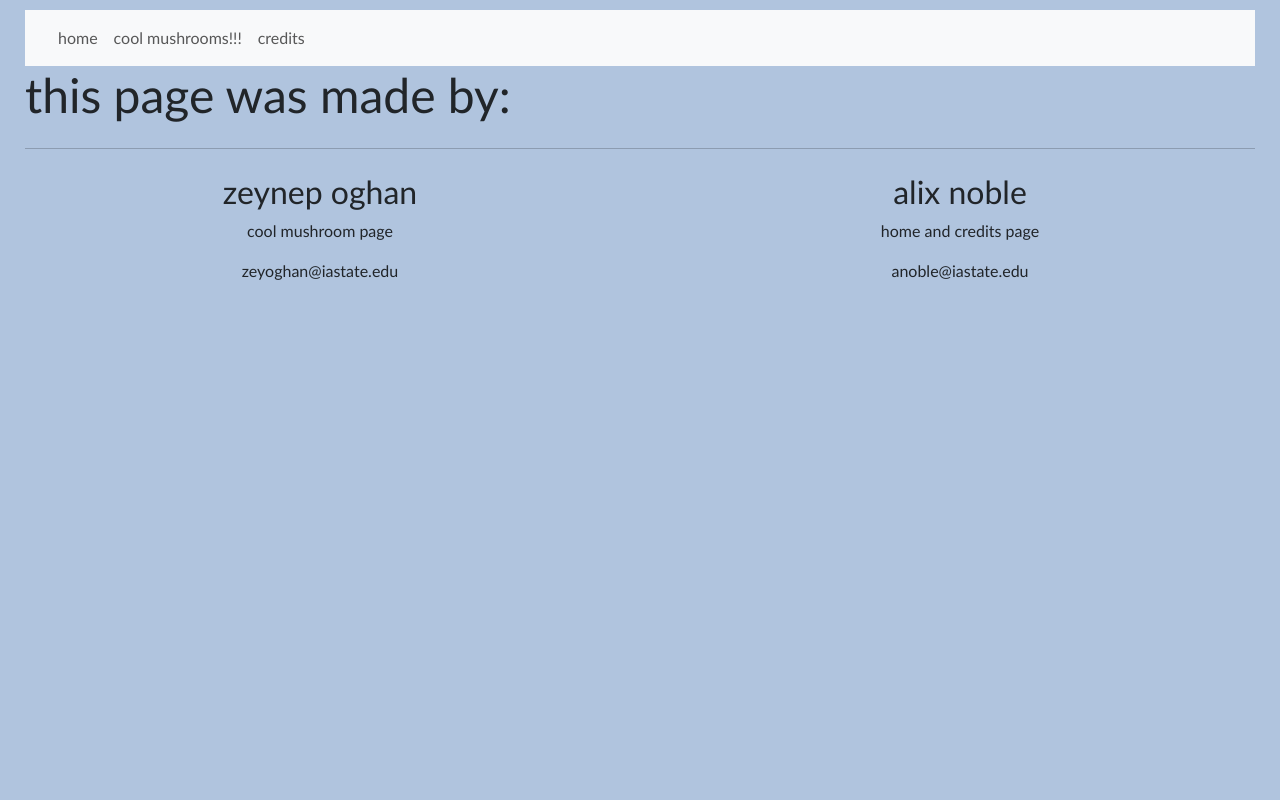
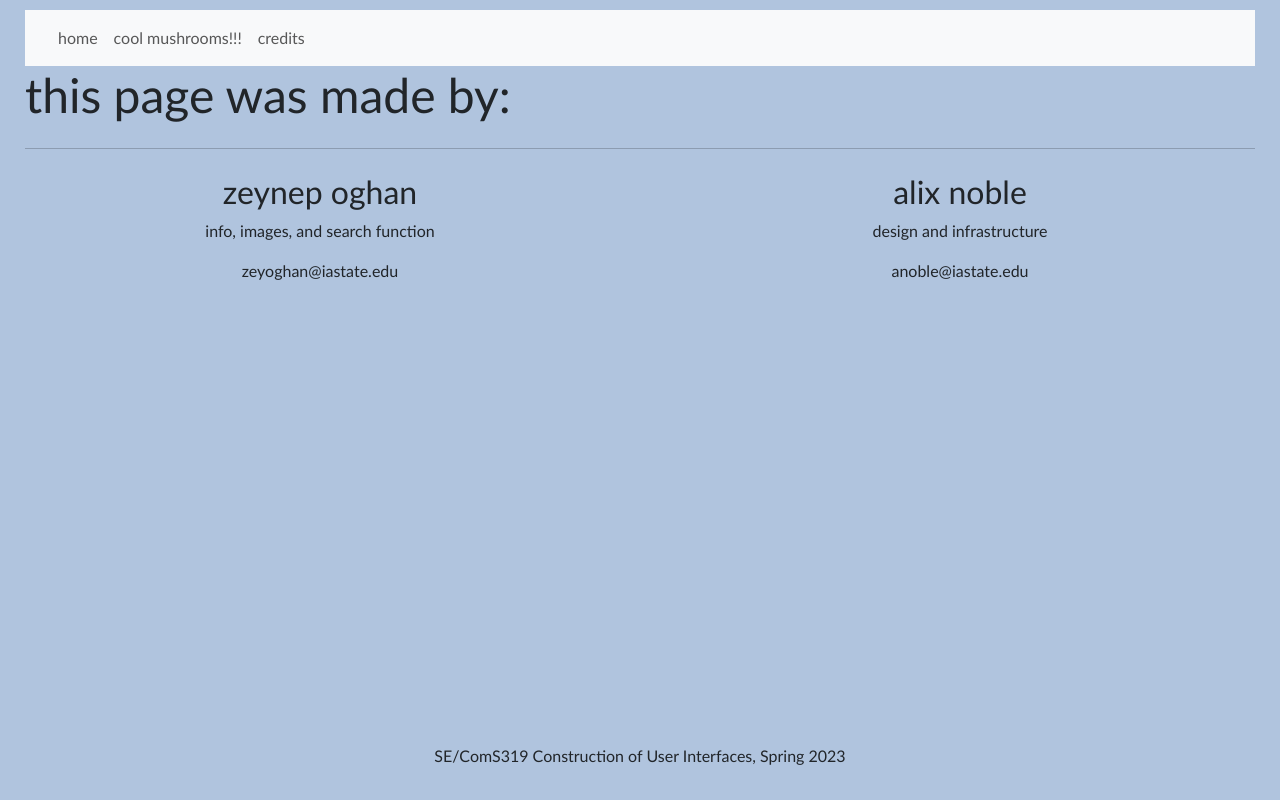
Before and after one commit to eldritchalpaca/319midterm, a plain HTML site: page credits.html in a window 1280 px wide. Drawn offline with nearby package versions, Linux system fonts and the light colour scheme.

Commit message:
updated credits page

```diff
--- a/credits.html
+++ b/credits.html
@@ -8,7 +8,6 @@
 
     <link href="https://cdn.jsdelivr.net/npm/bootstrap@5.3.0-alpha1/dist/css/bootstrap.min.css" rel="stylesheet" integrity="sha384-GLhlTQ8iRABdZLl6O3oVMWSktQOp6b7In1Zl3/Jr59b6EGGoI1aFkw7cmDA6j6gD" crossorigin="anonymous">
     <script src="https://cdn.jsdelivr.net/npm/bootstrap@5.3.0-alpha1/dist/js/bootstrap.bundle.min.js" integrity="sha384-w76AqPfDkMBDXo30jS1Sgez6pr3x5MlQ1ZAGC+nuZB+EYdgRZgiwxhTBTkF7CXvN" crossorigin="anonymous"></script>
-    <script src="index.js"></script>
     <link rel="stylesheet" href="style.css">
 </head>
 <body>
@@ -41,13 +40,18 @@
 
     <div class="column">
         <h2>zeynep oghan</h2>
-        <p>cool mushroom page</p>
+        <p>info, images, and search function</p>
         <p>zeyoghan@iastate.edu</p>
     </div>
     <div class="column">
         <h2>alix noble</h2>
-        <p>home and credits page</p>
+        <p>design and infrastructure</p>
         <p>anoble@iastate.edu</p>
     </div>
+
+    <div class="footer" >
+        SE/ComS319 Construction of User Interfaces, Spring 2023
+    </div>
 </body>
+
 </html>
--- a/style.css
+++ b/style.css
@@ -25,6 +25,7 @@ footer, header {
     width: 50%;
     float:left;
     text-align: center;
+    display: block;
 }
 
 .col {
@@ -41,3 +42,11 @@ footer, header {
     padding: 5px;
     font-size: large;
 }
+
+.footer {
+    position: absolute;
+    left: 50%;
+    bottom: 20px;
+    transform: translate(-50%, -50%);
+    margin: 0 auto;
+  }
```
